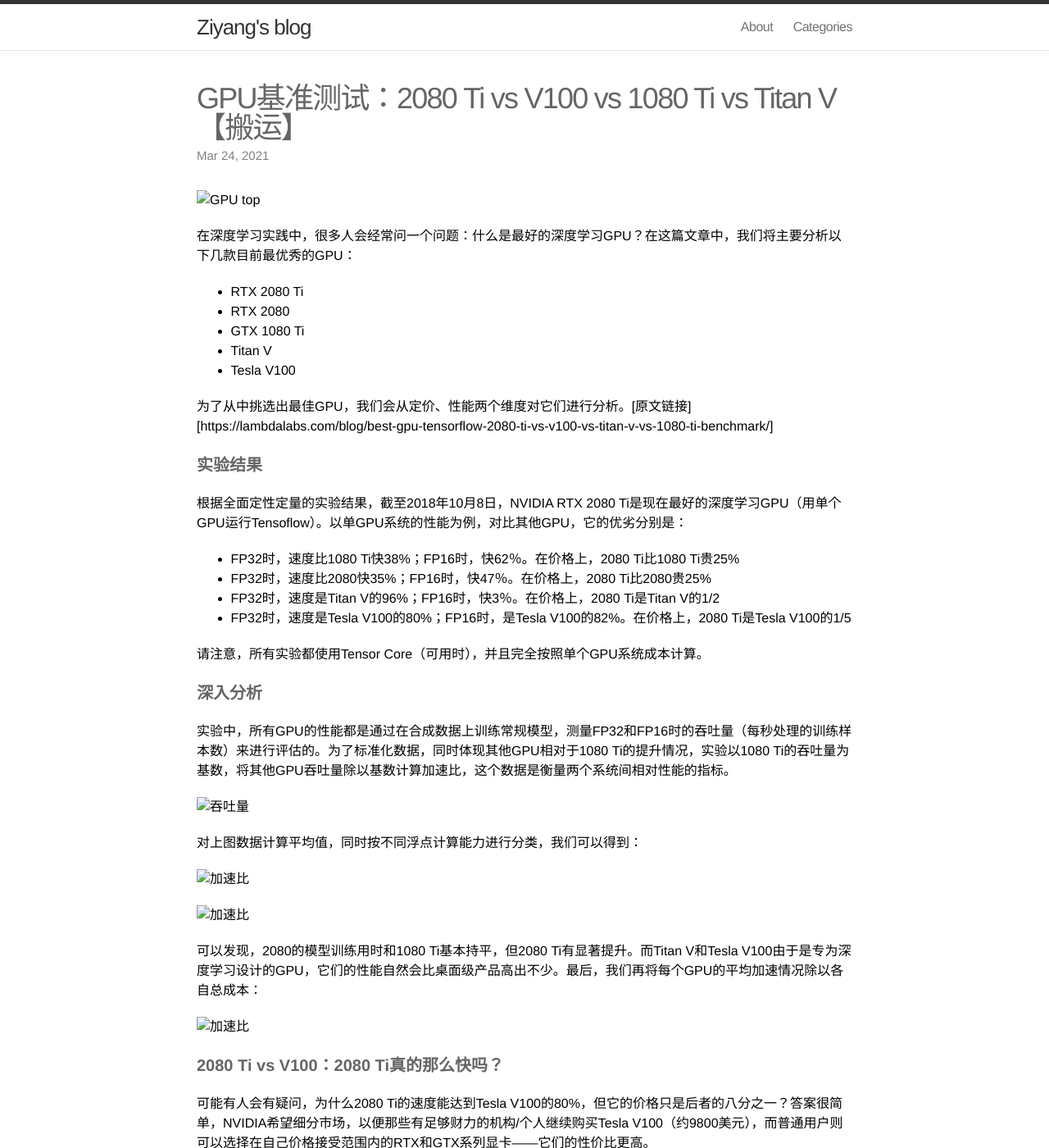
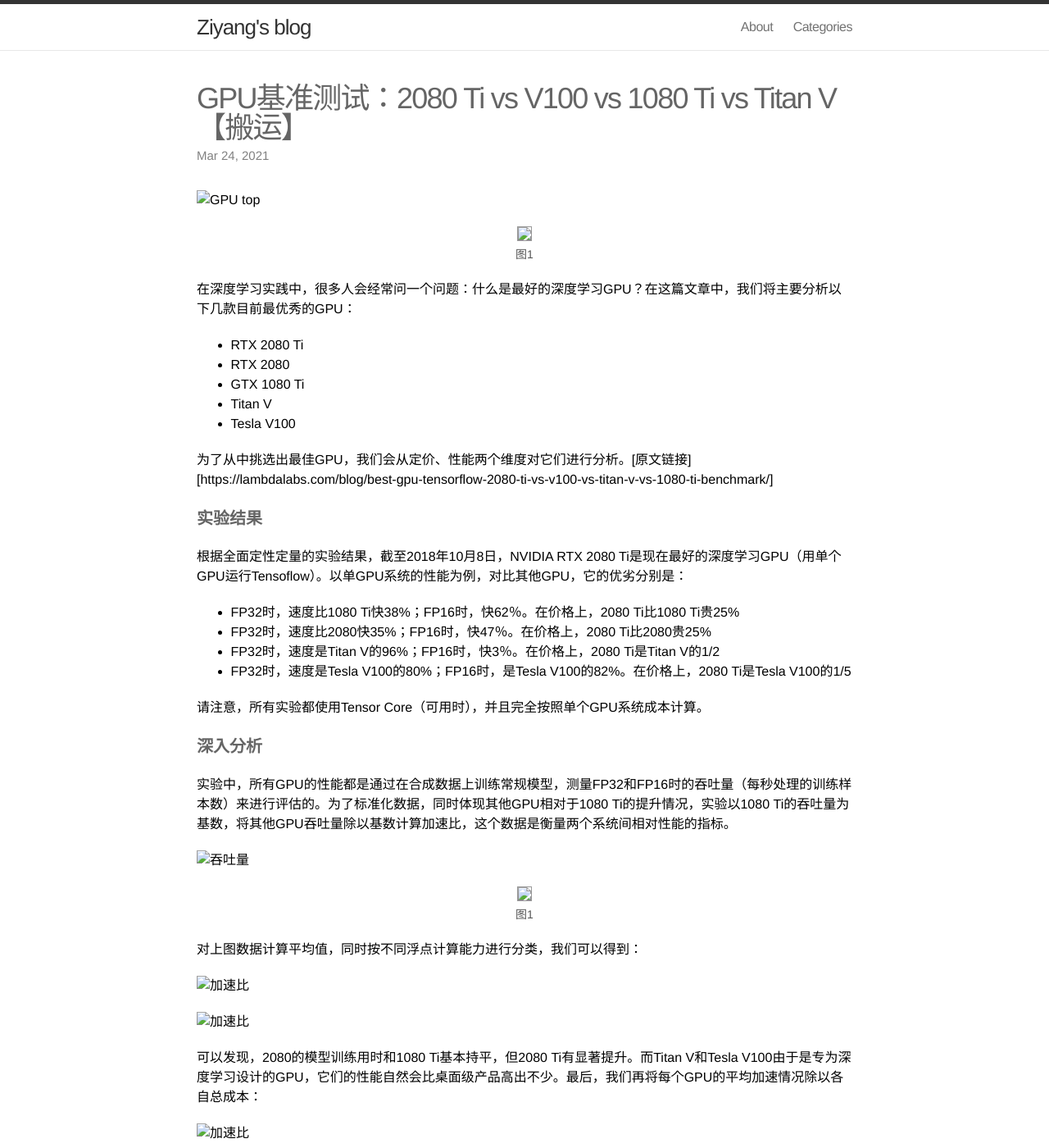
Before and after one commit to liuziyang1106/liuziyang1106.github.io, a Jekyll site: the page built from _posts/2021-3-24-deep-learning-GPU-benchmark.md, in a window 1280 px wide and 1400 px high. Shown: the whole window at 82% size. Built offline with Jekyll 4.4.1, drawn with Linux system fonts in a browser that asks for light colours.

Commit message:
try to save image:

```diff
--- a/_posts/2021-3-24-deep-learning-GPU-benchmark.md
+++ b/_posts/2021-3-24-deep-learning-GPU-benchmark.md
@@ -8,6 +8,11 @@ date: 2021-03-24 14:00:00
 ---
 
 ![GPU top](/_images/2021-03-24-GPU-top.png)
+
+<div class="imgcap">
+<img src="/_imagews/2021-03-24-GPU-top.png">
+<div class="thecap">图1</div>
+</div>
 
 在深度学习实践中，很多人会经常问一个问题：什么是最好的深度学习GPU？在这篇文章中，我们将主要分析以下几款目前最优秀的GPU：
 
@@ -35,6 +40,11 @@ date: 2021-03-24 14:00:00
 实验中，所有GPU的性能都是通过在合成数据上训练常规模型，测量FP32和FP16时的吞吐量（每秒处理的训练样本数）来进行评估的。为了标准化数据，同时体现其他GPU相对于1080 Ti的提升情况，实验以1080 Ti的吞吐量为基数，将其他GPU吞吐量除以基数计算加速比，这个数据是衡量两个系统间相对性能的指标。
 
 ![吞吐量](/_images/2021-03-24-GPU-1.png)
+
+<div class="imgcap">
+<img src="/_imagews/2021-03-24-GPU-1.png">
+<div class="thecap">图1</div>
+</div>
 
 对上图数据计算平均值，同时按不同浮点计算能力进行分类，我们可以得到：
 
```
